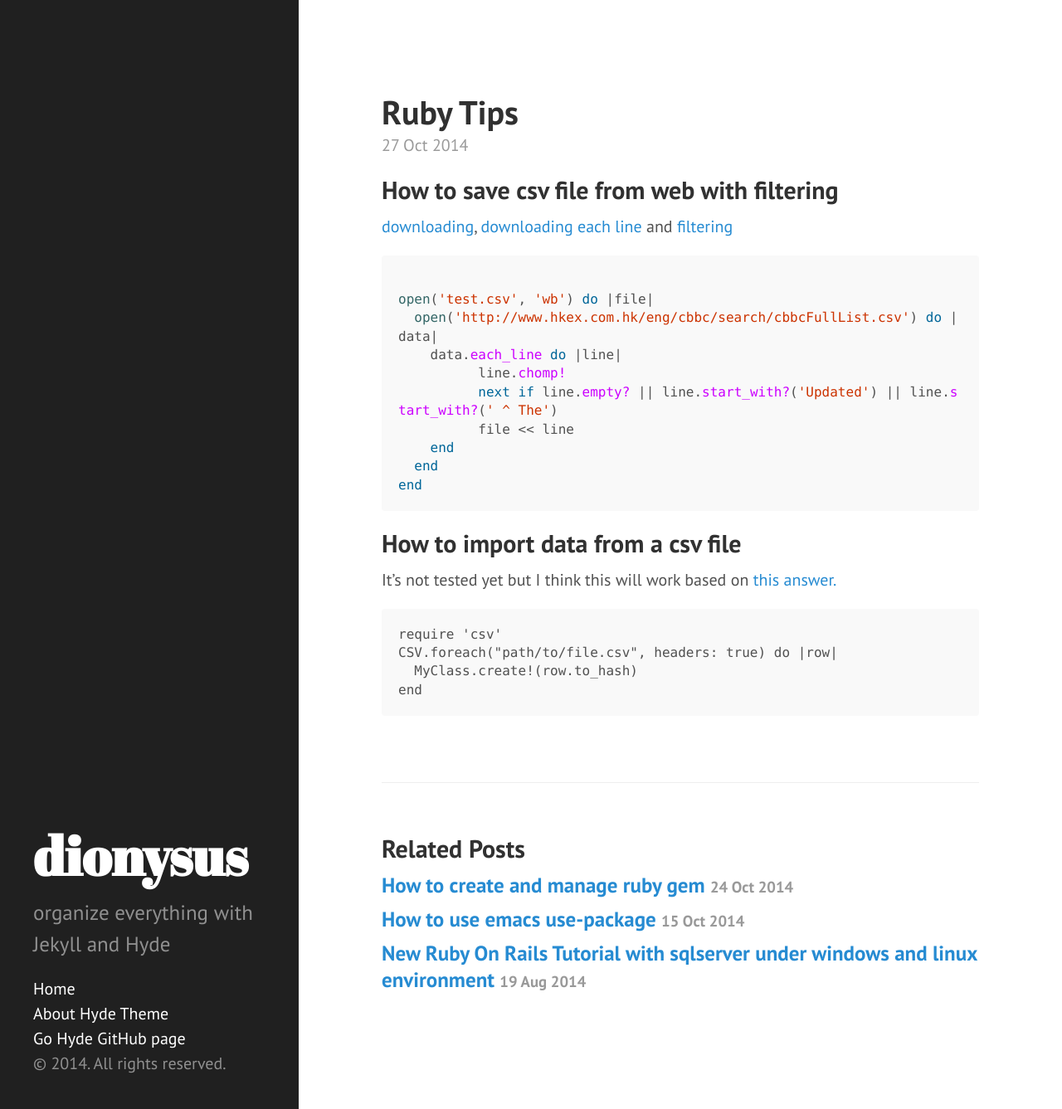
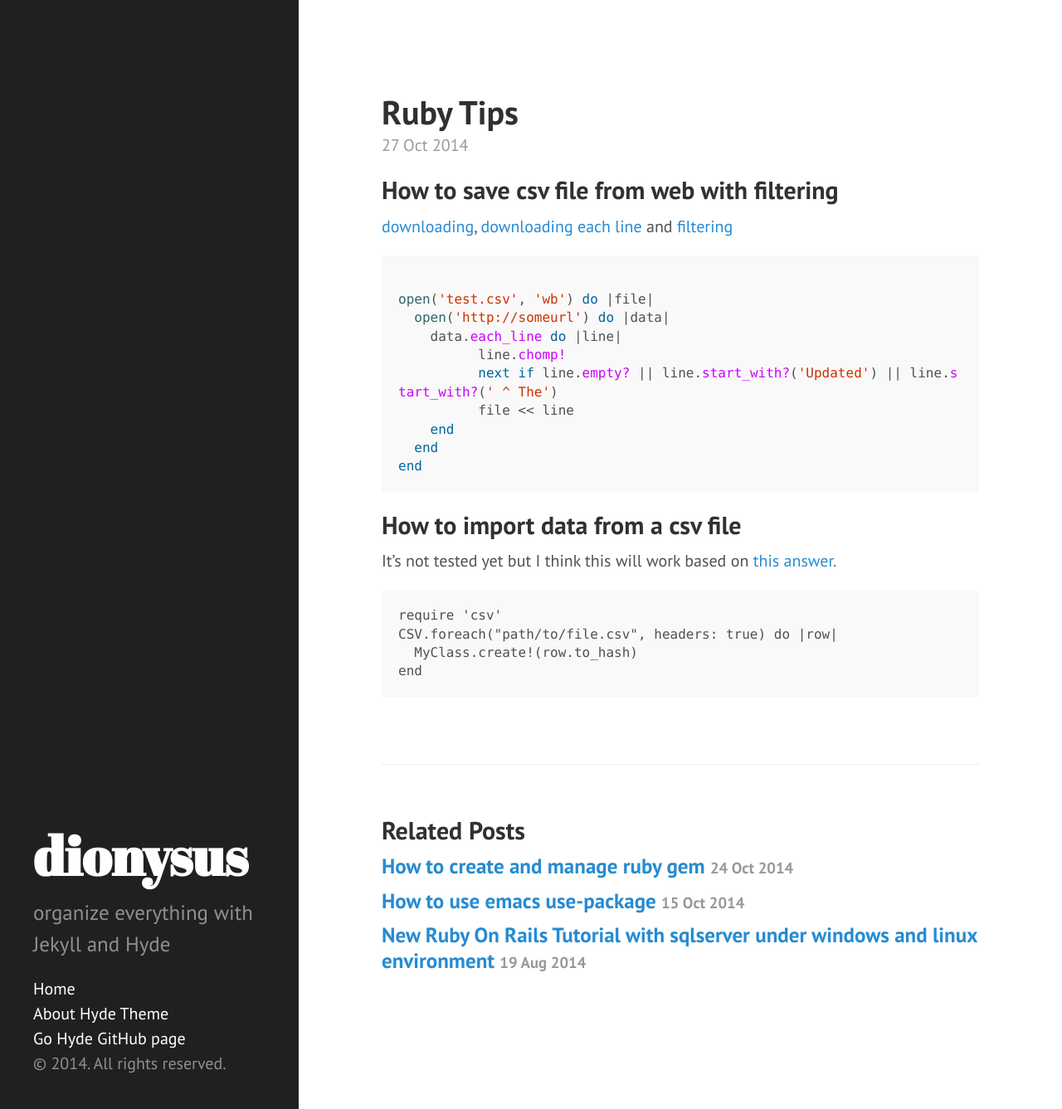
Before and after one commit to iamdionysus/iamdionysus.github.io, a Jekyll site: the page built from _posts/2014-10-27-ruby-tips.md, in a window 1280 px wide and 1337 px high. Shown: the whole window at 83% size. Built offline with Jekyll 4.4.1, drawn with Linux system fonts in a browser that asks for light colours; Markdown is read by kramdown in place of the engine named in the settings; part of the change alters nothing that is shown.

Commit message:
change some

````diff
--- a/_posts/2014-10-27-ruby-tips.md
+++ b/_posts/2014-10-27-ruby-tips.md
@@ -9,7 +9,7 @@ title: Ruby Tips
 ```ruby
 
 open('test.csv', 'wb') do |file|
-  open('http://www.hkex.com.hk/eng/cbbc/search/cbbcFullList.csv') do |data|
+  open('http://someurl') do |data|
     data.each_line do |line|
 	  line.chomp!
 	  next if line.empty? || line.start_with?('Updated') || line.start_with?(' ^ The')
````
